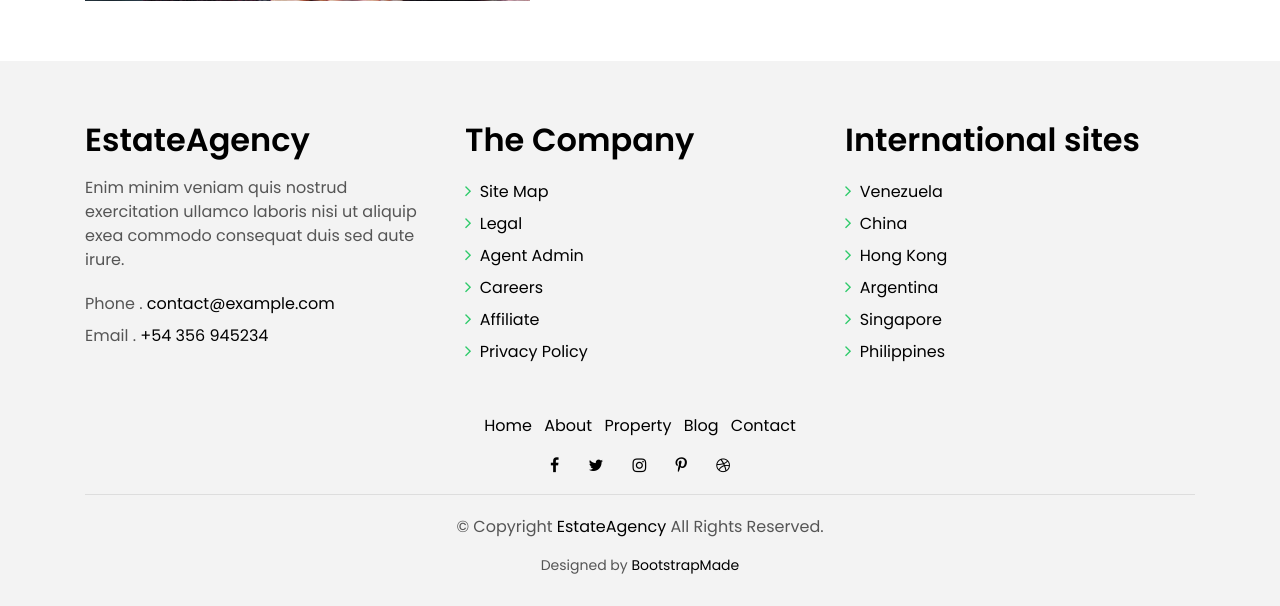
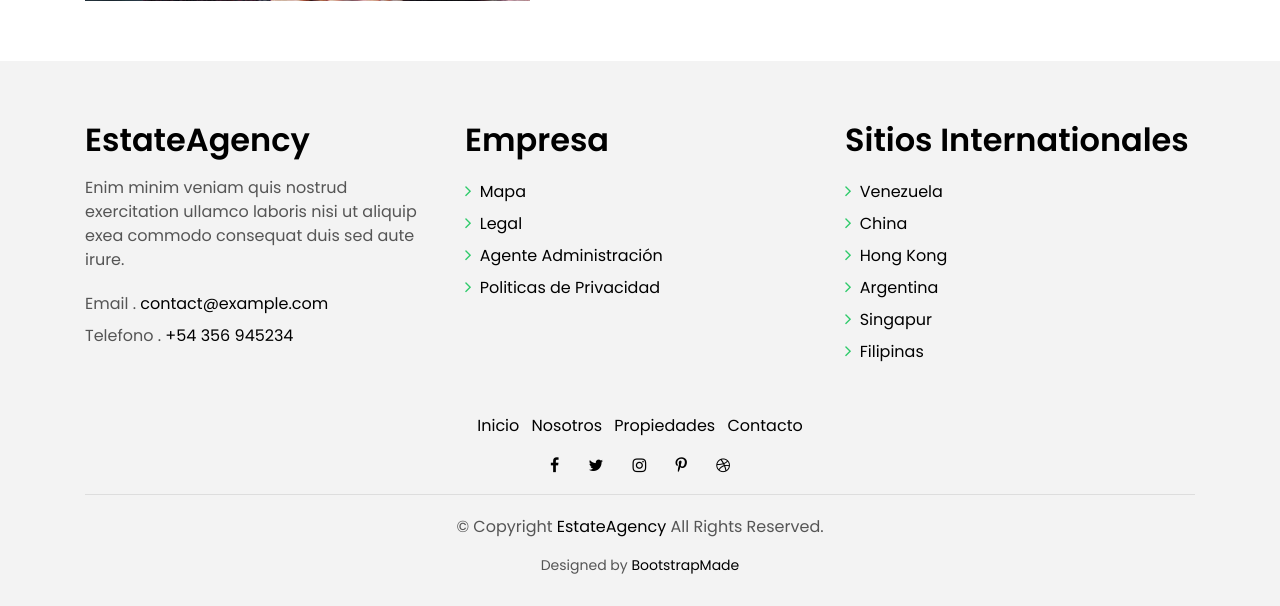
Before and after one commit to MartinManganiello/inmobiliaria, a Django app: page /nosotros/ in a window 1280 px wide. Shown: the part 1611-2217 px from the top of the page. Run offline with Django 3.2, Linux system fonts and the light colour scheme; some libraries are stand-ins or nearby versions.

Commit message:
IN1025-10 - Remove blog from footer

```diff
--- a/templates/base.html
+++ b/templates/base.html
@@ -193,9 +193,9 @@
             <div class="w-footer-a">
               <ul class="list-unstyled">
                 <li class="color-a">
-                  <span class="color-text-a">Phone .</span> contact@example.com</li>
+                  <span class="color-text-a">Email .</span> contact@example.com</li>
                 <li class="color-a">
-                  <span class="color-text-a">Email .</span> +54 356 945234</li>
+                  <span class="color-text-a">Telefono .</span> +54 356 945234</li>
               </ul>
             </div>
           </div>
@@ -203,28 +203,22 @@
         <div class="col-sm-12 col-md-4 section-md-t3">
           <div class="widget-a">
             <div class="w-header-a">
-              <h3 class="w-title-a text-brand">The Company</h3>
+              <h3 class="w-title-a text-brand">Empresa</h3>
             </div>
             <div class="w-body-a">
               <div class="w-body-a">
                 <ul class="list-unstyled">
                   <li class="item-list-a">
-                    <i class="fa fa-angle-right"></i> <a href="#">Site Map</a>
+                    <i class="fa fa-angle-right"></i> <a href="#">Mapa</a>
                   </li>
                   <li class="item-list-a">
                     <i class="fa fa-angle-right"></i> <a href="#">Legal</a>
                   </li>
                   <li class="item-list-a">
-                    <i class="fa fa-angle-right"></i> <a href="#">Agent Admin</a>
+                    <i class="fa fa-angle-right"></i> <a href="#">Agente Administración</a>
                   </li>
                   <li class="item-list-a">
-                    <i class="fa fa-angle-right"></i> <a href="#">Careers</a>
-                  </li>
-                  <li class="item-list-a">
-                    <i class="fa fa-angle-right"></i> <a href="#">Affiliate</a>
-                  </li>
-                  <li class="item-list-a">
-                    <i class="fa fa-angle-right"></i> <a href="#">Privacy Policy</a>
+                    <i class="fa fa-angle-right"></i> <a href="#">Politicas de Privacidad</a>
                   </li>
                 </ul>
               </div>
@@ -234,7 +228,7 @@
         <div class="col-sm-12 col-md-4 section-md-t3">
           <div class="widget-a">
             <div class="w-header-a">
-              <h3 class="w-title-a text-brand">International sites</h3>
+              <h3 class="w-title-a text-brand">Sitios Internationales</h3>
             </div>
             <div class="w-body-a">
               <ul class="list-unstyled">
@@ -251,10 +245,10 @@
                   <i class="fa fa-angle-right"></i> <a href="#">Argentina</a>
                 </li>
                 <li class="item-list-a">
-                  <i class="fa fa-angle-right"></i> <a href="#">Singapore</a>
+                  <i class="fa fa-angle-right"></i> <a href="#">Singapur</a>
                 </li>
                 <li class="item-list-a">
-                  <i class="fa fa-angle-right"></i> <a href="#">Philippines</a>
+                  <i class="fa fa-angle-right"></i> <a href="#">Filipinas</a>
                 </li>
               </ul>
             </div>
@@ -270,19 +264,16 @@
           <nav class="nav-footer">
             <ul class="list-inline">
               <li class="list-inline-item">
-                <a href="#">Home</a>
+                <a href="{% url 'index' %}">Inicio</a>
               </li>
               <li class="list-inline-item">
-                <a href="#">About</a>
+                <a href="{% url 'about' %}">Nosotros</a>
               </li>
               <li class="list-inline-item">
-                <a href="#">Property</a>
+                <a href="{% url 'properties' %}">Propiedades</a>
               </li>
               <li class="list-inline-item">
-                <a href="#">Blog</a>
-              </li>
-              <li class="list-inline-item">
-                <a href="#">Contact</a>
+                <a href="{% url 'contact' %}">Contacto</a>
               </li>
             </ul>
           </nav>
```
